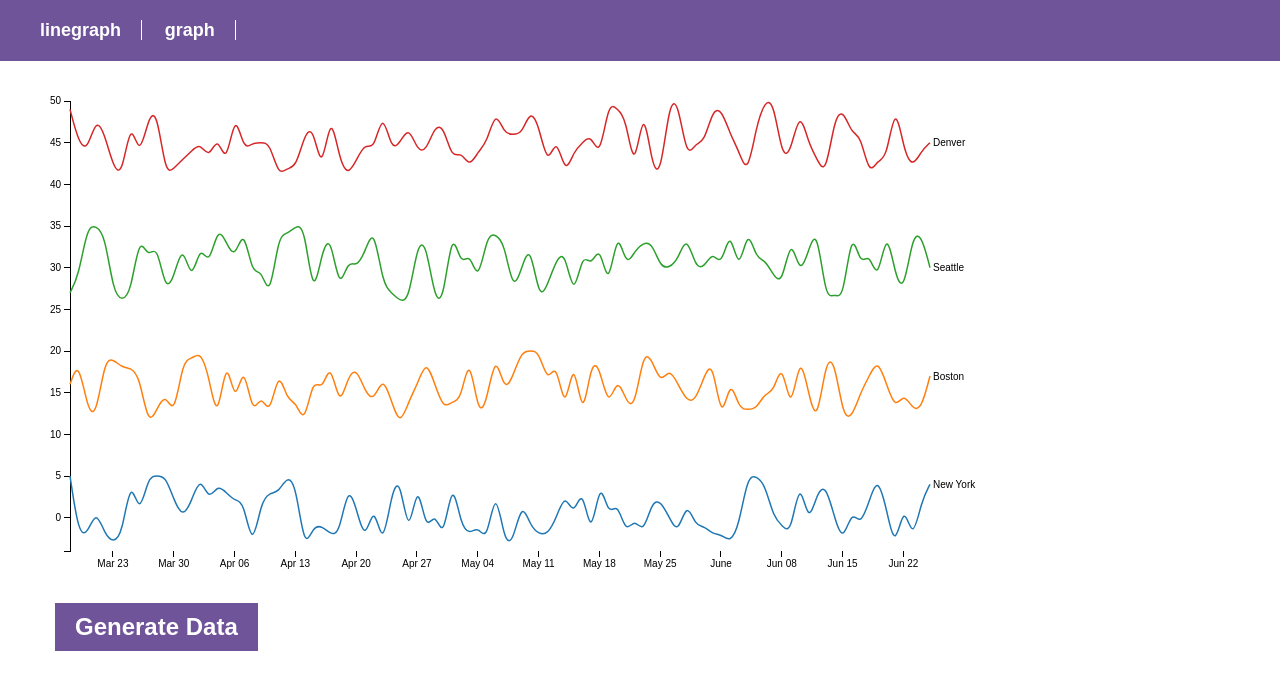
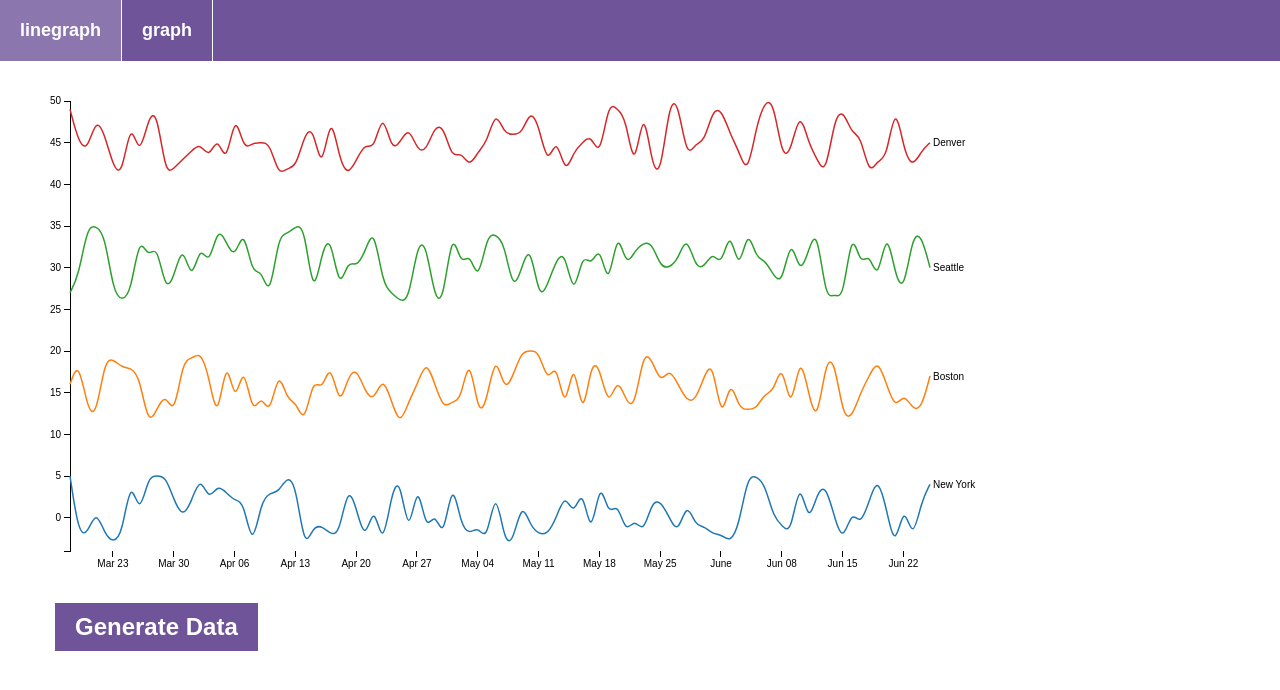
Before and after one commit to mikec/angular-d3, a website: page demo/demo.html in a window 1280 px wide. Drawn offline with nearby package versions, Linux system fonts and the light colour scheme; some packages are replaced by stand-ins of ours.

Commit message:
added active nav

```diff
--- a/demo/demo.css
+++ b/demo/demo.css
@@ -5,18 +5,28 @@ body {
 }
 
 .header {
-    padding: 20px;
     background: #6f5499;
+    overflow: auto;
+}
+
+.header .nav-item {
+    float: left;
+    border-right: 1px solid white;
+    padding: 0; margin: 0;
+}
+
+.header .nav-item.active {
+    background: rgba(255,255,255,.2);
 }
 
 .header a {
+    display: inline-block;
     color: white;
+    font-size: 18px;
     font-weight: bold;
-    font-size: 18px;
     cursor: pointer;
     text-decoration: none;
-    border-right: 1px solid white;
-    padding: 0 20px;
+    padding: 20px;
 }
 
 .content {
--- a/demo/demo.html
+++ b/demo/demo.html
@@ -30,8 +30,12 @@
     <body ng-app="demo">
 
         <div class="header">
-            <a ui-sref="linegraph">linegraph</a>
-            <a ui-sref="graph">graph</a>
+            <div ui-sref-active="active" class="nav-item">
+                <a ui-sref="linegraph">linegraph</a>
+            </div>
+            <div ui-sref-active="active" class="nav-item">
+                <a ui-sref="graph">graph</a>
+            </div>
         </div>
 
         <div class="content">
```
